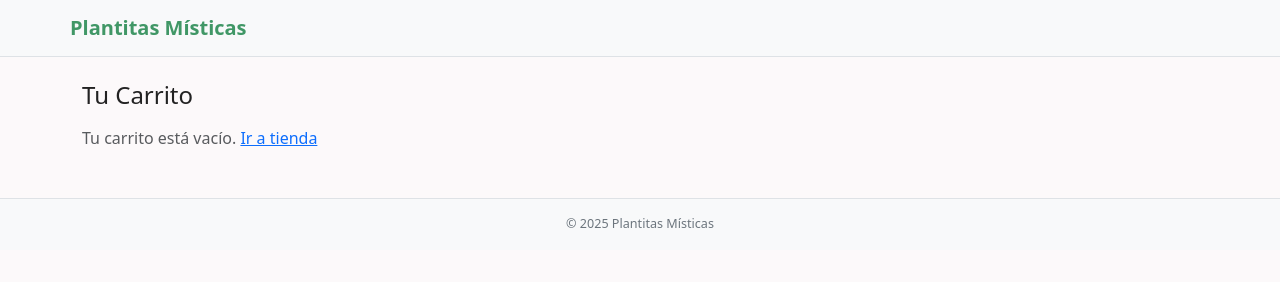
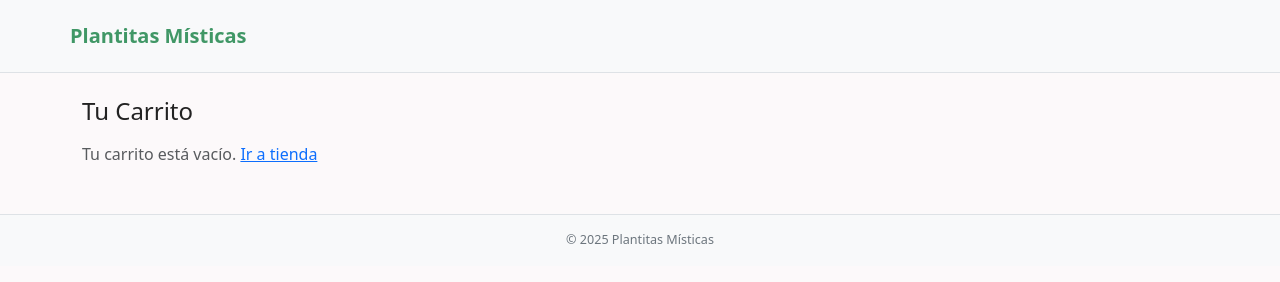
Before and after one commit to valeriahernan/Plantitasmisticas, a plain HTML site: page cart.html in a window 1280 px wide. Drawn offline with nearby package versions, Linux system fonts and the light colour scheme.

Commit message:
header container size

```diff
--- a/css/styles.css
+++ b/css/styles.css
@@ -12,7 +12,7 @@ body {
 
 /* Header tweaks */
 .navbar-brand { color: var(--brand-green); font-weight: 700; }
-header .container { padding-top: .5rem; padding-bottom: .5rem; }
+header .container { padding-top: 1rem; padding-bottom: 1rem; }
 
 /* Card image fix to keep aspect */
 .card img, .card-img-top {
```
